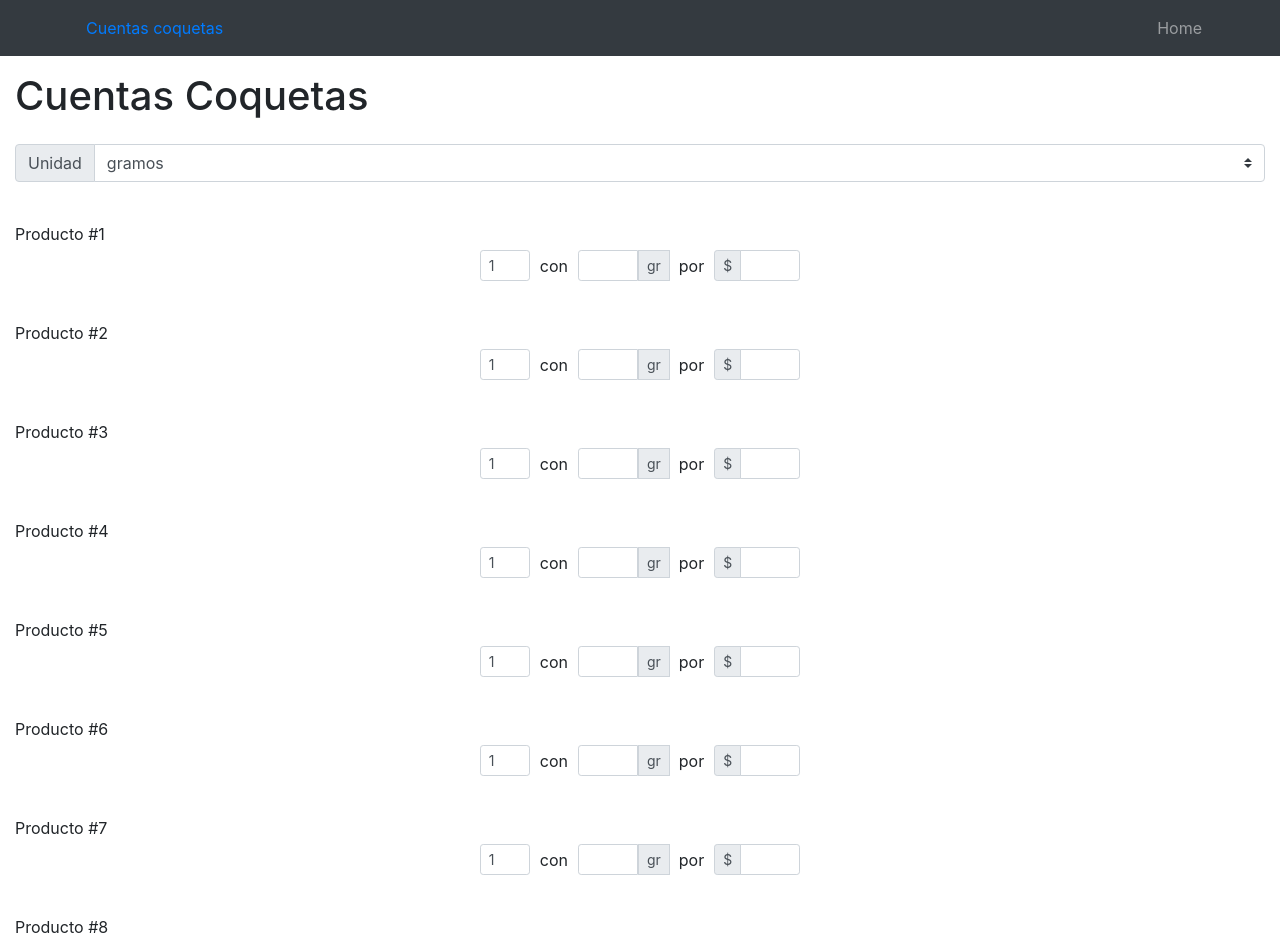
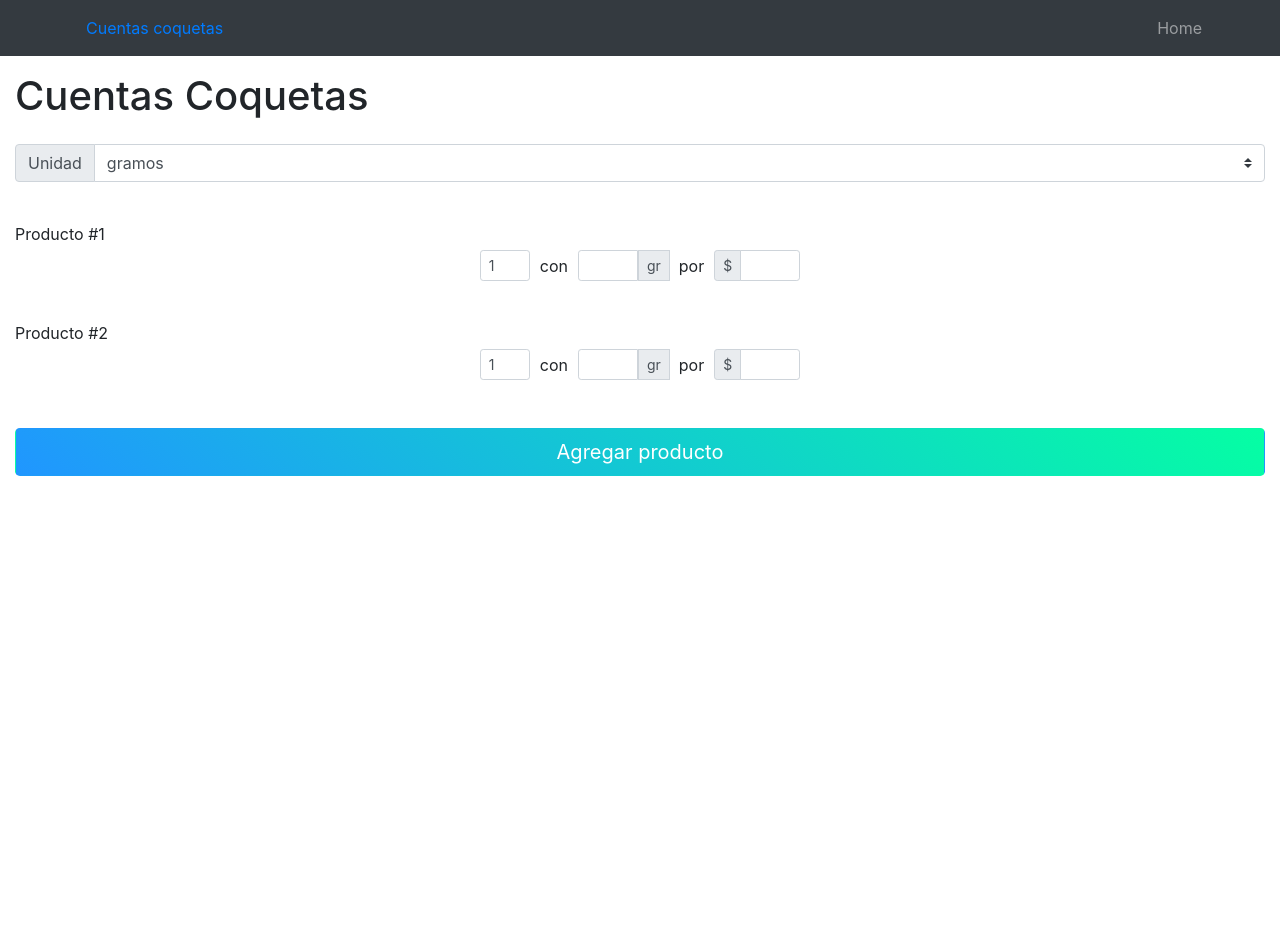
Before and after one commit to LuisPortanel/cuentas-coquetas, a React (Create React App) app: page / in a window 1280 px wide. Shown: the top 941 px of the page. After the commit the page ends 800 px from the top, so only its background shows below. Built offline with nearby package versions, Linux system fonts and the light colour scheme.

Commit message:
CC: Create AddProductButton and implement it.

```diff
--- /dev/null
+++ b/src/components/AddProductButton.jsx
@@ -0,0 +1,17 @@
+// @flow
+import React from 'react'
+import { connect } from 'react-redux'
+import { INCREMENT_PRODUCTS } from '../utils/constants'
+
+type AddProductButtonType = {
+    incrementProducts: any
+}
+
+const AddProductButton = ({ incrementProducts }: AddProductButtonType) =>
+  <button type="button" className="btn btn-lg btn-block my-4" style={{ backgroundImage: 'linear-gradient(40deg,#2096ff,#05ffa3)', color: 'white' }} onClick={() => incrementProducts()}>Agregar producto</button>
+
+const mapDispatchToProps = dispatch => ({
+  incrementProducts: () => dispatch({ type: INCREMENT_PRODUCTS })
+})
+
+export default connect<any, any, any, any, any, any>(null, mapDispatchToProps)(AddProductButton)
--- a/src/components/Home.jsx
+++ b/src/components/Home.jsx
@@ -1,9 +1,15 @@
+// @flow
 import React from 'react'
+import { connect } from 'react-redux'
 // import { Link } from 'react-router-dom'
 import Opcion from './Opcion'
 import UnitSelector from './UnitSelector'
+import AddProductButton from './AddProductButton'
 
-const Home = () => {
+type HomeType = {
+  numberOfProducts: number
+}
+const Home = ({ numberOfProducts }: HomeType) => {
   return (
     <div>
       <h1 className="py-3">Cuentas Coquetas</h1>
@@ -11,20 +17,21 @@ const Home = () => {
       <UnitSelector />
 
       <form>
-        <Opcion productId="0"/>
-        <Opcion productId="1"/>
-        <Opcion productId="2"/>
-        <Opcion productId="3"/>
-        <Opcion productId="4"/>
-        <Opcion productId="5"/>
-        <Opcion productId="6"/>
-        <Opcion productId="7"/>
-        <Opcion productId="8"/>
-        <Opcion productId="9"/>
+        {console.log(numberOfProducts)}
+        {
+          [...Array(numberOfProducts)].map((e, i) => <Opcion key={i} productId={i} />)
+
+        }
+
       </form>
+      <AddProductButton />
 
     </div>
   )
 }
 
-export default Home
+const mapStateToProps = state => ({
+  numberOfProducts: state.products.number
+})
+
+export default connect<any, any, any, any, any, any>(mapStateToProps)(Home)
--- a/src/components/Opcion.jsx
+++ b/src/components/Opcion.jsx
@@ -25,7 +25,7 @@ const selectAll = event => event.target.select()
 
 const Product = ({ productId, product, cheapest, units, updateProduct }: ProductType) => {
   return (
-    <div className={'form-row align-items-center justify-content-center py-3'} style={ cheapest.productId === productId ? { backgroundImage: 'linear-gradient(40deg,#45cafc,#303f9f)', color: 'white' } : {}}>
+    <div className={'form-row align-items-center justify-content-center py-3'} style={ cheapest.productId === productId ? { backgroundImage: 'linear-gradient(40deg,#45cafc,#303f9f)', color: 'white', borderRadius: '10px' } : {}}>
 
       <p className="col-12 mb-1">Producto #{parseInt(productId) + 1}</p>
       <div className="col-auto form-row align-items-center">
@@ -103,9 +103,9 @@ const Product = ({ productId, product, cheapest, units, updateProduct }: Product
         <div className="col-12 text-right">
           <div>
             Costo por {
-              units === 'gr' || units === 'kg' ? 'kilogramo' : (units === 'l' || units === 'ml' ? 'litro' : 'piezas')
+              units === 'gr' || units === 'kg' ? 'kilogramo' : (units === 'l' || units === 'ml' ? 'litro' : 'pieza')
             }:
-            <b>${ units === 'gr' || units === 'ml' ? parseFloat(product.total * 1000).toFixed(2) : parseFloat(product.total).toFixed(2)}</b>
+            <b> ${ units === 'gr' || units === 'ml' ? parseFloat(product.total * 1000).toFixed(2) : parseFloat(product.total).toFixed(2)}</b>
           </div>
         </div>
       }
@@ -113,14 +113,11 @@ const Product = ({ productId, product, cheapest, units, updateProduct }: Product
   )
 }
 
-const mapStateToProps = (state, props) => {
-  console.log(state, props)
-  return {
-    units: state.units.units,
-    product: state.products.products[props.productId],
-    cheapest: state.products.cheapest
-  }
-}
+const mapStateToProps = (state, props) => ({
+  units: state.units.units,
+  product: state.products.products[props.productId],
+  cheapest: state.products.cheapest
+})
 
 const mapDispatchToProps = dispatch => ({
   updateProduct: payload => dispatch({ type: UPDATE_PRODUCT, payload })
--- a/src/redux/reducers/updateProductReducer.js
+++ b/src/redux/reducers/updateProductReducer.js
@@ -1,13 +1,14 @@
 // @flow
 import { type Action } from '.'
-import { UPDATE_PRODUCT } from '../../utils/constants'
+import { UPDATE_PRODUCT, INCREMENT_PRODUCTS } from '../../utils/constants'
 
 const initialState = {
   products: {},
   cheapest: {
     total: 0,
     productId: -1
-  }
+  },
+  number: 2
 }
 
 const baseProduct = {
@@ -49,6 +50,14 @@ export default (state: State = initialState, action: Action): State => {
         cheapest
       }
     }
+
+    case INCREMENT_PRODUCTS: {
+      return {
+        ...state,
+        number: state.number + 1
+      }
+    }
+
     default:
       return state
   }
--- a/src/utils/constants.js
+++ b/src/utils/constants.js
@@ -1,2 +1,3 @@
 export const CHANGE_UNITS = 'CHANGE_UNITS'
 export const UPDATE_PRODUCT = 'UPDATE_PRODUCT'
+export const INCREMENT_PRODUCTS = 'INCREMENT_PRODUCTS'
```
